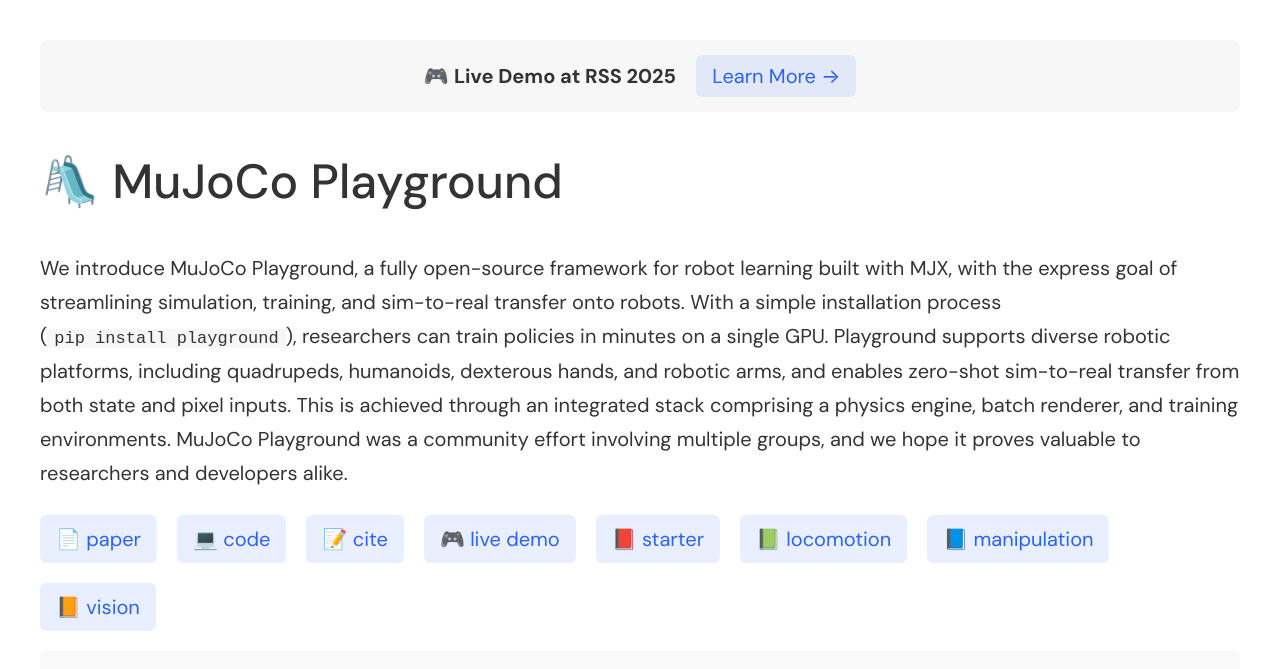
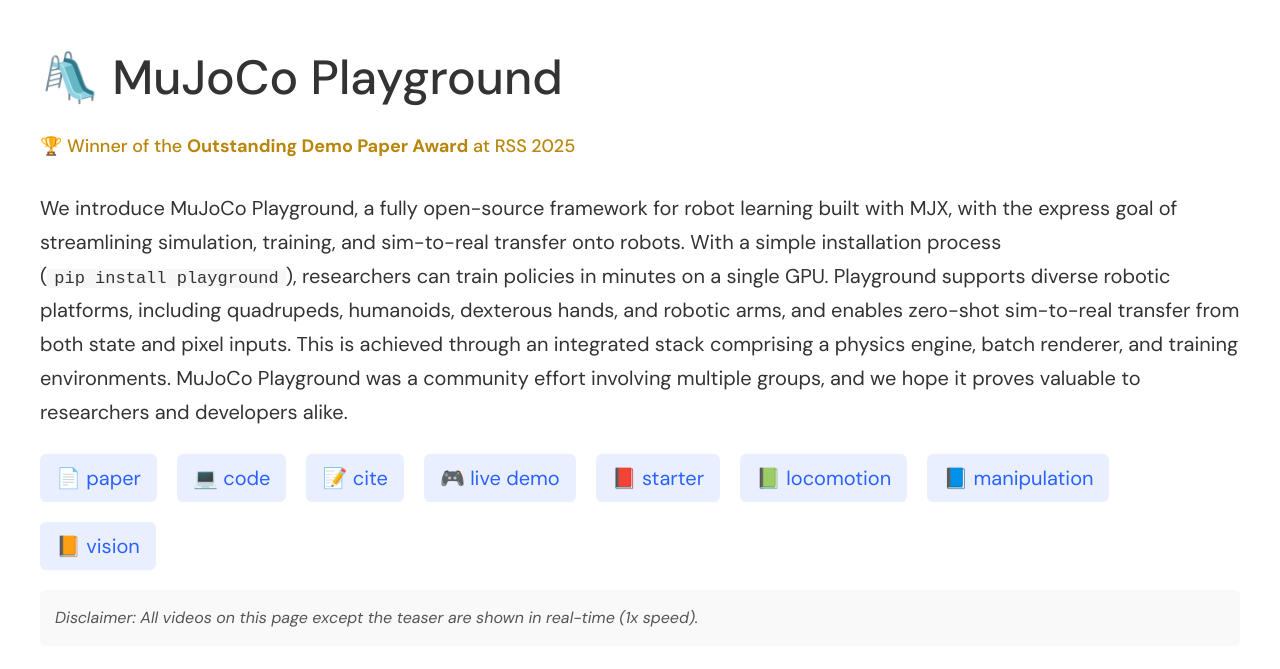
Before and after one commit to neverorfrog/mujoco_playground, a plain HTML site: page index.html in a window 1280 px wide. Shown: the top 669 px of the page. Drawn offline with Linux system fonts and the light colour scheme.

Commit message:
Best demo award.

```diff
--- a/index.html
+++ b/index.html
@@ -293,16 +293,11 @@
 </script>
   </head>
   <body>
-    <div style="background: #f7f7f7; border-radius: 8px; padding: 20px; margin-bottom: 30px; text-align: center; font-family: 'DM Sans', -apple-system, BlinkMacSystemFont, 'Segoe UI', Roboto, sans-serif;">
-      <p style="margin: 0; font-size: 20px; color: #333;">
-        🎮 <strong>Live Demo at RSS 2025</strong>
-        <a href="demo/" style="color: #2962ff; text-decoration: none; margin-left: 15px; padding: 8px 16px; background: rgba(41, 98, 255, 0.1); border-radius: 6px; transition: background 0.2s;">
-          Learn More →
-        </a>
-      </p>
-    </div>
+    <h1>🛝 MuJoCo Playground</h1>
+    <p style="font-size: 18px; color: #b8860b	; font-weight: 500; margin-top: -15px; margin-bottom: 30px;">
+      🏆 Winner of the <strong>Outstanding Demo Paper Award</strong> at RSS 2025</a>
+    </p>
 
-    <h1>🛝 MuJoCo Playground</h1>
 
     <div style="margin: 30px 0 50px 0">
       <p style="margin-bottom: 20px; line-height: 1.7">
```
